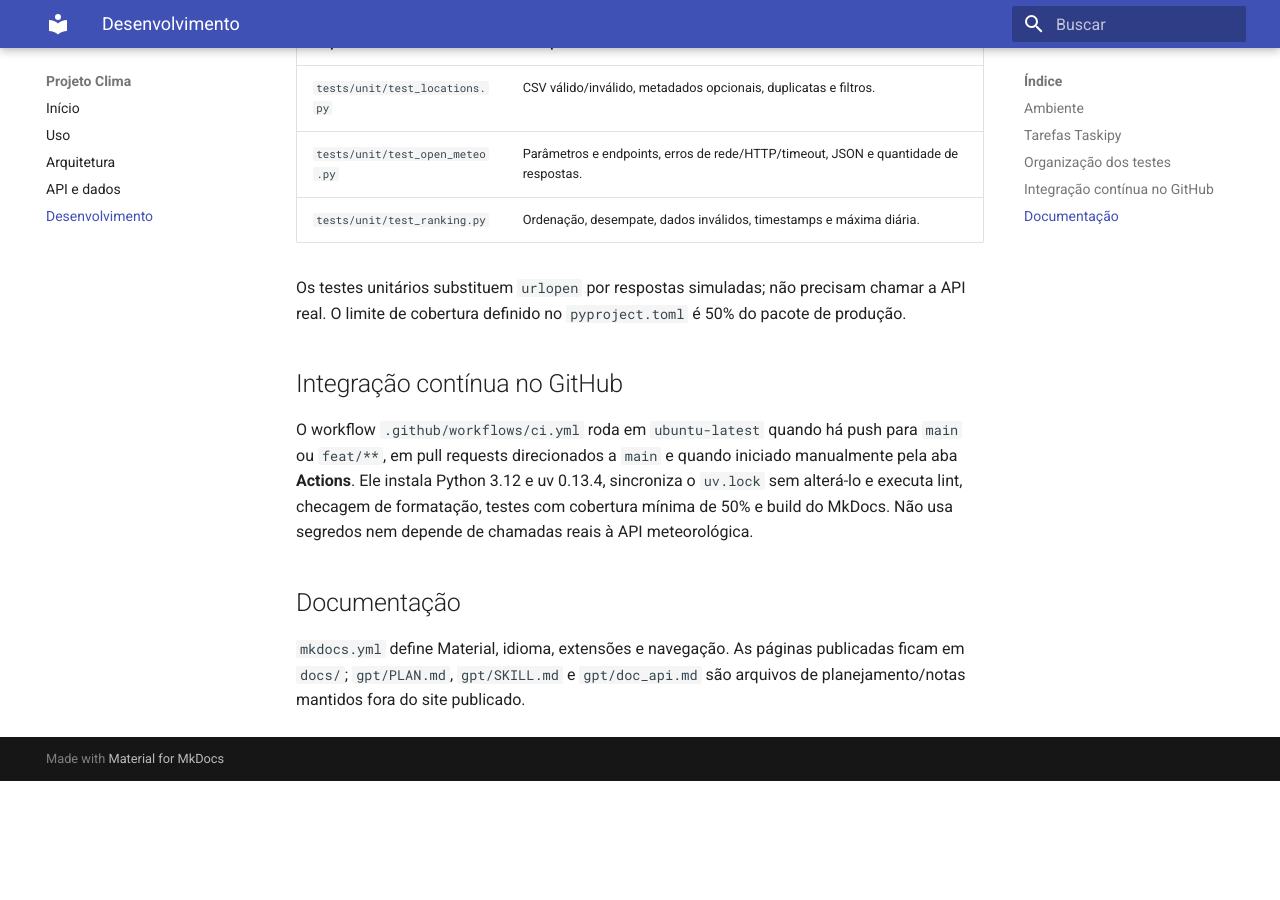
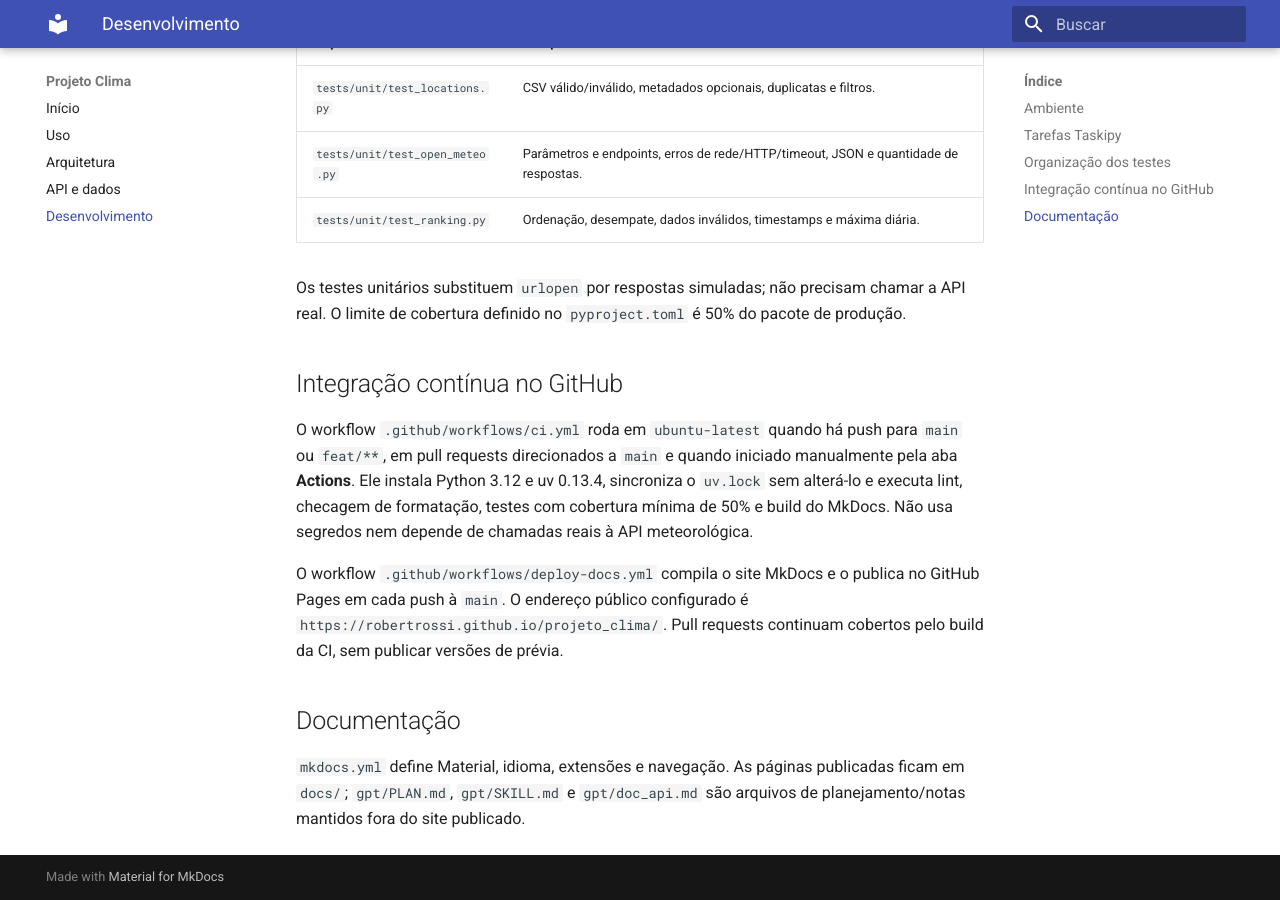
Before and after one commit to robertrossi/projeto_clima, an MkDocs documentation site: the page built from docs/desenvolvimento.md, in a window 1280 px wide and 900 px high, scrolled down 1046 px. Built offline with MkDocs 1.6.1 and Material for MkDocs 9.7.7, drawn with Linux system fonts in a browser that asks for light colours; before the commit the page ends 1827 px from its top, so only the background shows below that.

Commit message:
docs: publish MkDocs on GitHub Pages (#3)

```diff
--- a/docs/desenvolvimento.md
+++ b/docs/desenvolvimento.md
@@ -50,6 +50,11 @@ Ele instala Python 3.12 e uv 0.13.4, sincroniza o `uv.lock` sem alterá-lo e exe
 de formatação, testes com cobertura mínima de 50% e build do MkDocs. Não usa segredos nem depende
 de chamadas reais à API meteorológica.
 
+O workflow `.github/workflows/deploy-docs.yml` compila o site MkDocs e o publica no GitHub Pages
+em cada push à `main`. O endereço público configurado é
+`https://robertrossi.github.io/projeto_clima/`. Pull requests continuam cobertos pelo build da CI,
+sem publicar versões de prévia.
+
 ## Documentação
 
 `mkdocs.yml` define Material, idioma, extensões e navegação. As páginas publicadas ficam em `docs/`;
--- a/mkdocs.yml
+++ b/mkdocs.yml
@@ -1,5 +1,6 @@
 site_name: Projeto Clima
 site_description: Comparação de temperaturas atuais e máximas diárias por localidade.
+site_url: https://robertrossi.github.io/projeto_clima/
 docs_dir: docs
 site_dir: site
 dev_addr: 127.0.0.1:8001
```
Also changed, not shown: README.md (+2 -0 lines), 1 other file.
